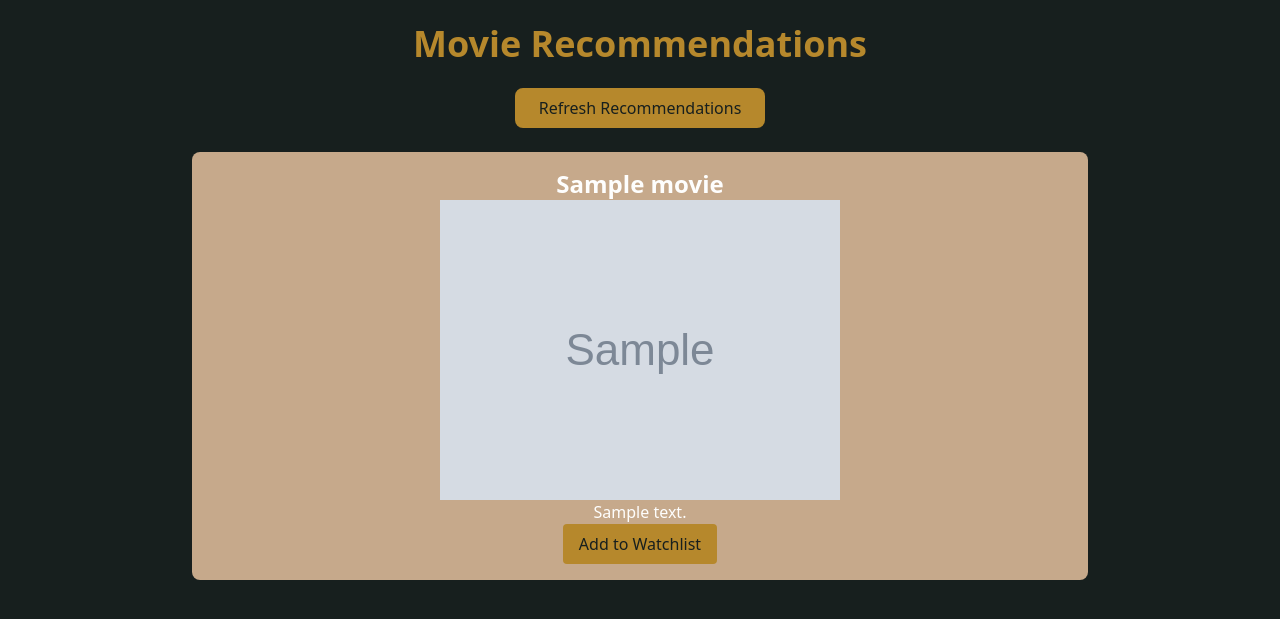
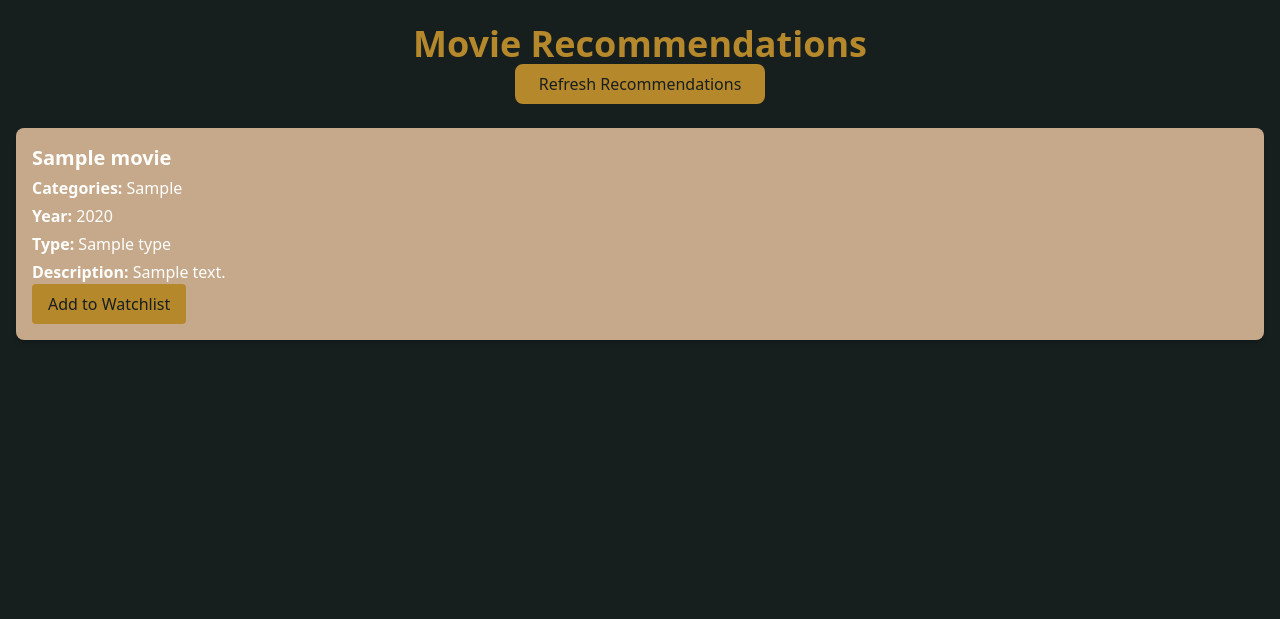
Before and after one commit to SSE-movies/general-app, a Flask app: template src/templates/recommendations.html in a window 1280 px wide. Shown: the part 40-659 px from the top of the page. Run offline with Flask 3, Linux system fonts and the light colour scheme; the template is opened without the code that fills it: most values are stand-ins (such as "Sample title", 1, 10 or a date in 2020); grey boxes marked "Sample" are stand-in pictures.

Commit message:
Updated recommendations page to reflect structure of results page

```diff
--- a/src/recommendations.py
+++ b/src/recommendations.py
@@ -36,10 +36,11 @@ def recommendations():
     prompt = (
         "Provide a JSON array of 3 movie recommendations. "
         "Each recommendation should include the following fields: "
-        "title, description, and releaseYear. "
+        "title, listedIn, releaseYear, type ('Movie' or 'TV Show'), description, showId, and in_watchlist=False."
         "Return only the JSON array without any additional text or markdown formatting. "
         "Ensure the response is valid JSON."
-    )
+        )
+
 
     try:
         response = client.models.generate_content(
--- a/src/templates/recommendations.html
+++ b/src/templates/recommendations.html
@@ -3,8 +3,8 @@
 {% block title %}Recommendations{% endblock %}
 
 {% block content %}
-<div class="max-w-4xl mx-auto text-center">
-    <h1 class="text-4xl font-bold mb-6 text-golden">Movie Recommendations</h1>
+<div class="max-w-7xl mx-auto py-8 px-4">
+    <h1 class="text-4xl font-bold text-center mb-8 text-golden">Movie Recommendations</h1>
 
     <!-- Optional: Refresh button to get new recommendations -->
     <form action="/recommendations" method="GET" class="flex justify-center mb-6">
@@ -13,21 +13,55 @@
         </button>
     </form>
 
-    <!-- Recommendations results -->
-    <div class="movie-results mt-6">
+    <div class="grid grid-cols-1 sm:grid-cols-2 lg:grid-cols-3 gap-6">
         {% for movie in recommendations %}
-            <div class="movie mb-4 p-4 bg-taupe rounded-lg">
-                <h3 class="text-2xl font-semibold">{{ movie.title }}</h3>
-                {% if movie.posterUrl %}
-                    <img src="{{ movie.posterUrl }}" alt="{{ movie.title }} Poster" class="mx-auto my-4">
+            <div class="bg-taupe p-4 mb-6 rounded-lg shadow-md flex flex-col hover:scale-105 transition-transform">
+                <!-- Title -->
+                <h2 class="text-xl font-semibold text-cream mb-1">
+                    {{ movie.title }}
+                </h2>
+
+                <!-- Categories -->
+                <p class="text-sm text-cream mb-1">
+                    <strong>Categories:</strong> {{ movie.listedIn }}
+                </p>
+
+                {% if movie.releaseYear %}
+                    <p class="text-sm text-cream mb-1">
+                        <strong>Year:</strong> {{ movie.releaseYear }}
+                    </p>
                 {% endif %}
-                <p class="text-cream">{{ movie.description }}</p>
-                <form method="POST" action="{{ url_for('watchlist.add_to_watchlist_handler') }}">
-                    <input type="hidden" name="showId" value="{{ movie.showId }}">
-                    <button type="submit" class="bg-golden text-dark-forest px-4 py-2 rounded hover:bg-opacity-80 transition">
-                        Add to Watchlist
-                    </button>
-                </form>
+
+                {% if movie.type %}
+                    <p class="text-sm text-cream mb-1">
+                        <strong>Type:</strong> {{ movie.type }}
+                    </p>
+                {% endif %}
+
+                {% if movie.description %}
+                    <p class="text-sm text-cream mb-3">
+                        <strong>Description:</strong> {{ movie.description }}
+                    </p>
+                {% endif %}
+
+                <!-- Spacer to push the button to the bottom -->
+                <div class="flex-grow"></div>
+
+                <!-- Watchlist Button -->
+                <div class="mt-auto">
+                    {% if movie.in_watchlist %}
+                        <button disabled class="bg-golden text-dark-forest px-4 py-2 text-sm rounded w-auto inline-block opacity-75 cursor-not-allowed">
+                            Added to Watchlist
+                        </button>
+                    {% else %}
+                        <form method="POST" action="{{ url_for('watchlist.add_to_watchlist_handler') }}">
+                            <input type="hidden" name="showId" value="{{ movie.showId }}">
+                            <button type="submit" class="bg-golden text-dark-forest px-4 py-2 text-sm rounded w-auto inline-block hover:bg-opacity-90 transition">
+                                Add to Watchlist
+                            </button>
+                        </form>
+                    {% endif %}
+                </div>
             </div>
         {% else %}
             <p class="text-cream">No recommendations available at this time.</p>
```
